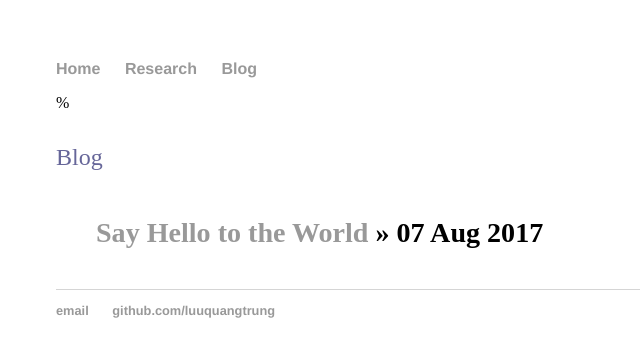
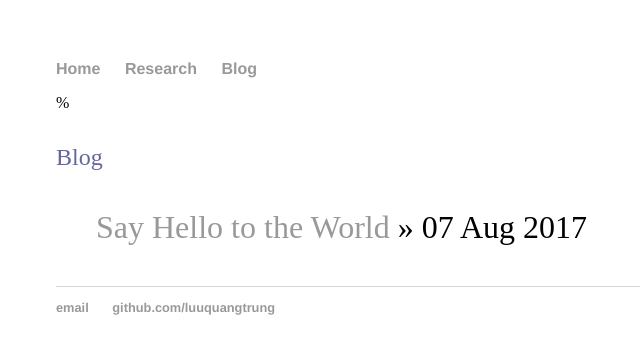
Before and after one commit to luuquangtrung/luuquangtrung.github.io_v1, a Jekyll site: the page built from blog/index.html, in a window 1280 px wide. Shown: the top 357 px of the page, without its empty margins (136-776 px from the left). Built offline with Jekyll 4.4.1, drawn with Linux system fonts in a browser that asks for light colours.

Commit message:
Update index.html

```diff
--- a/blog/index.html
+++ b/blog/index.html
@@ -12,9 +12,9 @@ title: Blog
 <ul class="posts">
   {% for post in site.posts %}
     <li>
-	<h3>
+	<font size="6">
 		<a href="{{ post.url }}" title="{{ post.title }}">{{ post.title }}</a> » <span>{{ post.date | date_to_string }}</span>
-	</h3>
+	</font>
 	</li>
   {% endfor %}
 </ul>
```
